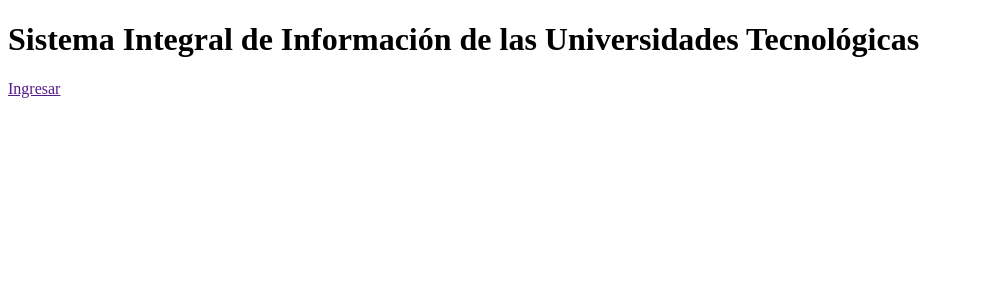
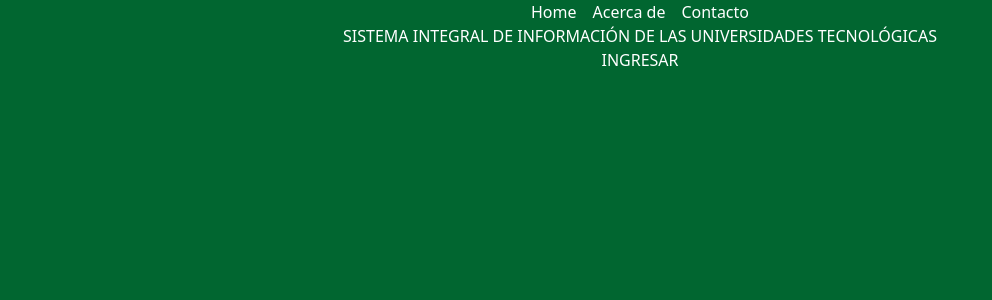
Before and after one commit to franlop24/siiut2025, a Django app: page / in a window 1280 px wide. Shown: the top 300 px of the page, without its empty margins (0-992 px from the left). Run offline with Django 5.2, Linux system fonts and the light colour scheme.

Commit message:
03 Implements templates in home App

```diff
--- a/siiut/templates/base.html
+++ b/siiut/templates/base.html
@@ -4,9 +4,13 @@
     <meta charset="UTF-8">
     <meta name="viewport" content="width=device-width, initial-scale=1.0">
     <title>SIUUT 2025 | {% block title %}{% endblock %}</title>
+    <script src="https://unpkg.com/@tailwindcss/browser@4"></script>
 </head>
-<body>
-    {% block content %}
-    {% endblock %}
+<body class="bg-green-800 text-white">
+    {% include 'shared/menu.html' %}
+    <div class="text-center uppercase">
+        {% block content %}
+        {% endblock %}
+    </div>
 </body>
 </html>
--- /dev/null
+++ b/siiut/templates/shared/menu.html
@@ -0,0 +1,13 @@
+<nav>
+    <ul class="w-full flex justify-center gap-4">
+        <li>
+            <a href="{% url 'home:home' %}">Home</a>
+        </li>
+        <li>
+            <a href="{% url 'home:about' %}">Acerca de</a>
+        </li>
+        <li>
+            <a href="{% url 'home:contact' %}">Contacto</a>
+        </li>
+    </ul>
+</nav>
```
